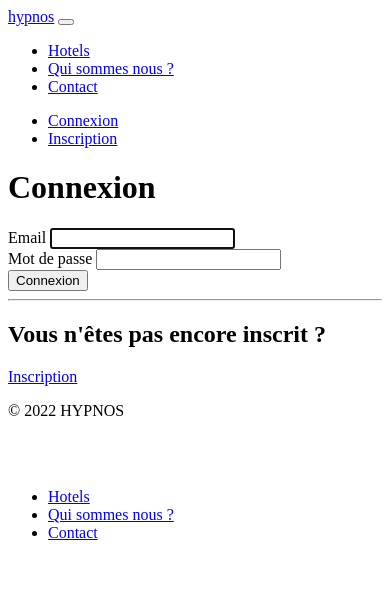
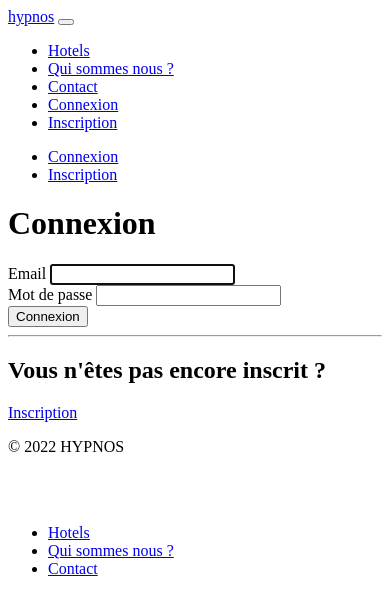
Before and after one commit to Nonoland/Studi_ECF, a Symfony app: template templates/security/login.html.twig in a window 390 px wide. Shown: the top 615 px of the page. Run offline with Twig, Linux system fonts and the light colour scheme; the template is opened without the code that fills it, so the values that code supplies are empty; some libraries are stand-ins or nearby versions.

Commit message:
feat: Add hotels info home page and navbar mobile

```diff
--- a/composer.json
+++ b/composer.json
@@ -46,6 +46,7 @@
         "symfony/webpack-encore-bundle": "^1.14",
         "symfony/yaml": "6.0.*",
         "twig/extra-bundle": "^2.12|^3.0",
+        "twig/string-extra": "^3.3",
         "twig/twig": "^2.12|^3.0",
         "vich/uploader-bundle": "^1.19"
     },
--- a/src/Controller/HotelController.php
+++ b/src/Controller/HotelController.php
@@ -7,7 +7,6 @@ use App\Entity\Reservation;
 use App\Entity\Suite;
 use App\Entity\User;
 use App\Form\ReservationType;
-use App\Repository\ReservationRepository;
 use Doctrine\ORM\EntityManagerInterface;
 use Doctrine\Persistence\ManagerRegistry;
 use Sensio\Bundle\FrameworkExtraBundle\Configuration\Entity;
--- a/src/Form/RegisterType.php
+++ b/src/Form/RegisterType.php
@@ -42,7 +42,10 @@ class RegisterType extends AbstractType
                 ]
             ])
             ->add('submit', SubmitType::class, [
-                'label' => 'S\'inscrire'
+                'label' => 'S\'inscrire',
+                'attr' => [
+                    'class' => 'btn-secondary'
+                ]
             ])
         ;
     }
--- a/templates/base.html.twig
+++ b/templates/base.html.twig
@@ -13,7 +13,7 @@
     </head>
     <body id="{% block body_name %}{% endblock %}">
 
-        <nav class="navbar navbar-expand-lg fixed-top navbar-light bg-light">
+        <nav class="navbar navbar-expand-lg sticky-top navbar-light bg-light">
             <div class="container-fluid">
                 <a href="/" class="navbar-brand">hypnos</a>
                 <button class="navbar-toggler" type="button" data-bs-toggle="collapse" data-bs-target="#navbarHypnos" aria-controls="navbarHypnos" aria-expanded="false" aria-label="Toggle navigation">
@@ -30,9 +30,21 @@
                         <li class="nav-item">
                             <a href="/contact" class="nav-link">Contact</a>
                         </li>
+                        {% if app.user %}
+                            <li class="nav-item d-lg-none d-xl-none d-xxl-none">
+                                <a href="/mon-compte" class="nav-link"><i class="bi bi-person"></i>Mon compte</a>
+                            </li>
+                        {% else %}
+                            <li class="nav-item d-lg-none d-xl-none d-xxl-none">
+                                <a href="/connexion" class="nav-link">Connexion</a>
+                            </li>
+                            <li class="nav-item d-lg-none d-xl-none d-xxl-none">
+                                <a href="/inscription" class="nav-link">Inscription</a>
+                            </li>
+                        {% endif %}
                     </ul>
                 </div>
-                <div class="collapse navbar-collapse justify-content-end bg-light" id="navbarHypnos">
+                <div class="collapse navbar-collapse justify-content-end bg-light d-md-none d-lg-block">
                     <ul class="navbar-nav">
                         {% if app.user %}
                             <li class="nav-item">
@@ -51,8 +63,10 @@
             </div>
         </nav>
 
-        {% block body %}
-        {% endblock %}
+        <div class="wrapper">
+            {% block body %}
+            {% endblock %}
+        </div>
 
         <div class="container">
             <footer class="d-flex flex-wrap justify-content-between align-items-center py-3 my-4 border-top">
--- a/templates/security/login.html.twig
+++ b/templates/security/login.html.twig
@@ -1,11 +1,14 @@
 {% extends 'base.html.twig' %}
 
-{% block title %}Log in!{% endblock %}
+{% block title %}Hypnos - Connexion{% endblock %}
 
 {% block body_name %}login{% endblock %}
 
 {% block body %}
-    <h1 class="h3 mb-3 font-weight-normal">Connexion</h1>
+    <div class="container">
+        <div class="row justify-content-center">
+            <div class="col-8">
+                <h1 class="h3 mb-3 font-weight-normal text-center">Connexion</h1>
 
                 <form method="post">
                     {% if error %}
@@ -24,11 +27,18 @@
                            value="{{ csrf_token('authenticate') }}"
                     >
 
-        <button class="btn btn-primary" type="submit">
+                    <div class="d-grid gap-2 col-3 mx-auto">
+                        <button class="btn btn-secondary" type="submit">
                             Connexion
                         </button>
+                    </div>
                 </form>
                 <hr>
-    <h2>Vous n'êtes pas encore inscrit ?</h2>
-    <a href="{{ path('app_register') }}" class="btn btn-primary">Inscription</a>
+                <h2 class="text-center">Vous n'êtes pas encore inscrit ?</h2>
+                <div class="d-grid gap-2 col-3 mx-auto">
+                    <a href="{{ path('app_register') }}" class="btn btn-secondary">Inscription</a>
+                </div>
+            </div>
+        </div>
+    </div>
 {% endblock %}
```
Also changed, not shown: assets/styles/custom.scss (+32 -3 lines), src/Controller/HomeController.php (+17 -1 lines), templates/home/index.html.twig (+17 -0 lines), templates/register/index.html.twig (+8 -2 lines), 2 other files. Lines whose indentation alone changed are shown as unchanged.
